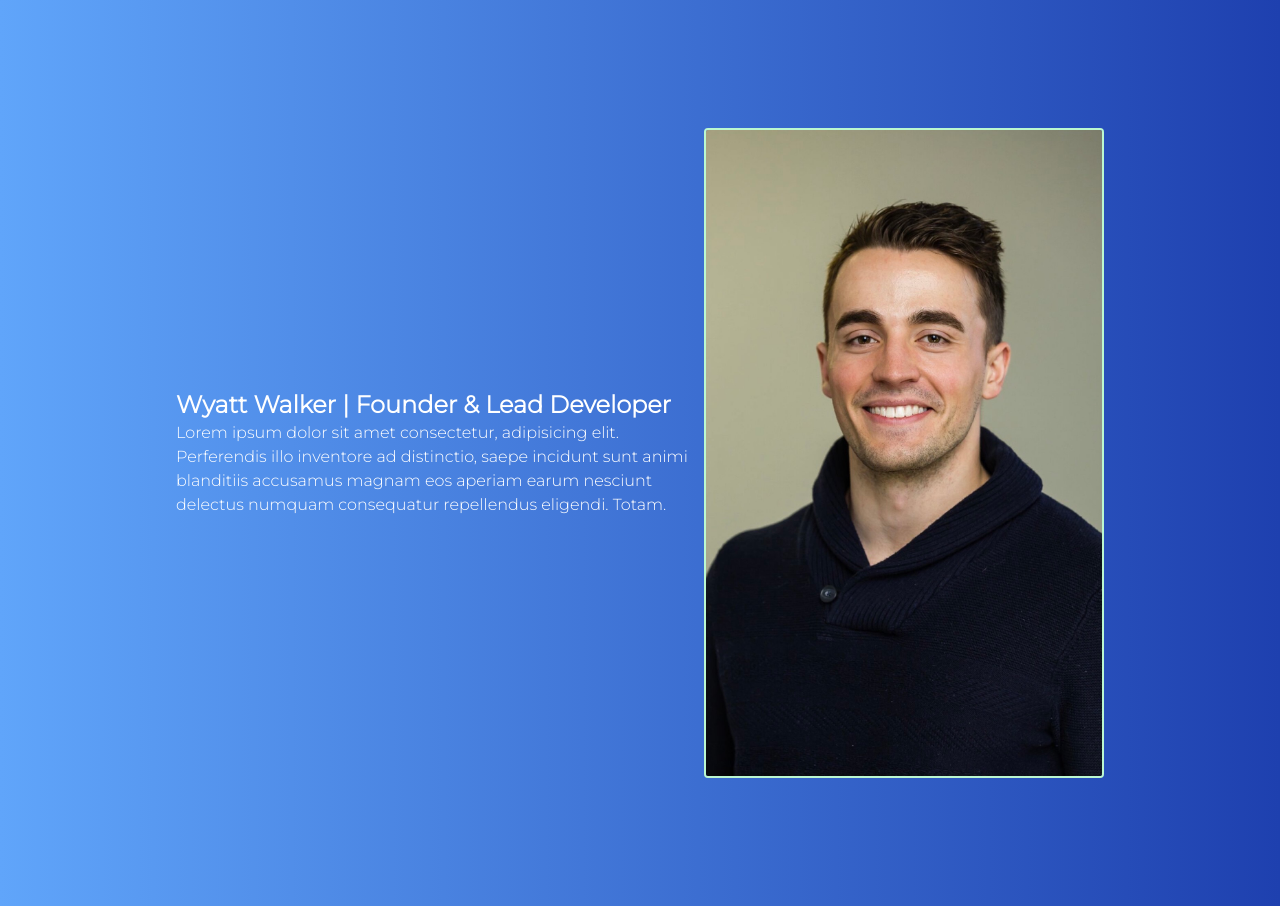
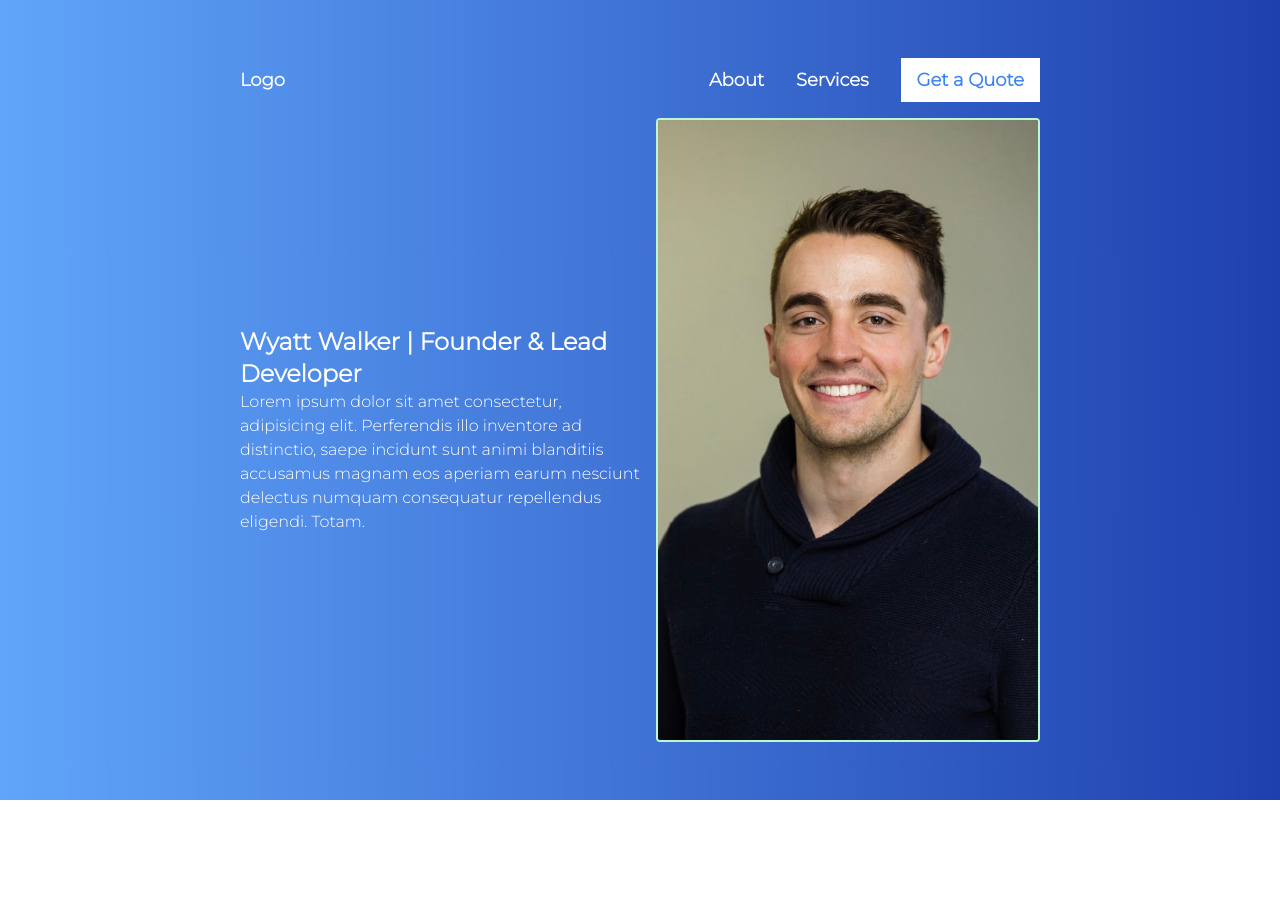
Before and after one commit to rwyattwalker/full-stack, a Next.js app: page /about in a window 1280 px wide. After the commit the page ends 800 px from the top, so only its background shows below. Built offline with nearby package versions, Linux system fonts and the light colour scheme.

Commit message:
Menu Updates

```diff
--- a/components/navbar.tsx
+++ b/components/navbar.tsx
@@ -4,10 +4,11 @@ import {GiHamburgerMenu} from "react-icons/gi"
 import {useState} from "react"
 
 type propTypes = {
-  hamburger: boolean
+  hamburger: boolean,
+  about?: boolean
 }
 
-function Navbar({hamburger}:propTypes) {
+function Navbar({hamburger, about}:propTypes) {
   const [open, setOpen] = useState(false);
   const [viewportHeight, setViewportHeight] = useState<null | number>(null);
   useEffect(()=>{
@@ -21,25 +22,29 @@ function Navbar({hamburger}:propTypes) {
     }
   }
   if(!hamburger)return(
-    <div className='w-100  font-bold text-lg text-white bg-transparent flex justify-between -mb-8'>
+    <div className='w-100  font-bold text-lg text-white bg-transparent flex justify-between z-[50000] pointer-events-auto'>
       <div className='hover:cursor-pointer hover:underline my-auto'>Logo</div>
       <div className='flex gap-8'>
-        <Link href={"/about"} className="my-auto">About</Link>
-        <button onClick={()=>{window.scrollTo({top:viewportHeight!})}} className="my-auto">Services</button>
+        <Link href={"/about"} className="my-auto cursor-pointer">About</Link>
+        {about && <Link href={"/#services"} className="my-auto cursor-pointer scroll-smooth">Services</Link>}
+        {!about && <button onClick={()=>{window.scrollTo({top:viewportHeight!, behavior:"smooth"})}} className="my-auto cursor-pointer">Services</button>}
         {/* <Link href={"#services"} className="my-auto">Portfolio</Link> */}
-        <Link href={"/"} className="bg-white text-blue-500 font-bold py-2 px-4">Get a Quote</Link>
+        {about && <Link href={"/#form"} className="bg-white text-blue-500 font-bold py-2 px-4 cursor-pointer">Get a Quote</Link>}
+        {!about && <button className="bg-white text-blue-500 font-bold py-2 px-4 cursor-pointer" onClick={()=>{window.scrollTo({top:viewportHeight! + 100, behavior:'smooth'})}}>Get a Quote</button>}
       </div>
     </div>
   )
   else return(
-    <div className='w-100  font-bold text-lg text-white bg-transparent flex justify-between -mb-8'>
+    <div className='w-100  font-bold text-lg text-white bg-transparent flex justify-between'>
       <div className='hover:cursor-pointer hover:underline my-auto'>Logo</div>
       <GiHamburgerMenu className={`text-3xl z-50 m-5 ${open && 'text-blue-500'}`} onClick={handleToggle}/>
       {open &&
         <div className='flex flex-col z-20 absolute top-0 w-full h-fit bg-white'>
-          <Link href={"/"} className=" my-auto text-blue-500 font-bold py-2 px-4">About</Link>
-          <button onClick={()=>{window.scrollTo({top:viewportHeight!})}} className="my-auto text-blue-500 font-bold py-2 px-4 w-fit">Services</button>
-          <Link href={"/"} className=" text-blue-500 font-bold py-2 px-4">Get a Quote</Link>
+          <Link href={"/about"} className=" my-auto text-blue-500 font-bold py-2 px-4">About</Link>
+          {!about && <button onClick={()=>{window.scrollTo({top:viewportHeight!, behavior:"smooth"})}} className="my-auto text-blue-500 font-bold py-2 px-4 w-fit">Services</button>}
+          {about && <Link href={"/#services"} className="my-auto text-blue-500 font-bold py-2 px-4 w-fit">Services</Link>}
+          {!about && <button onClick={()=>window.scrollTo({top:viewportHeight! + 2000, behavior:"smooth"})} className=" text-blue-500 font-bold py-2 px-4 w-fit">Get a Quote</button>}
+          {about && <Link href={"/#form"} className=" text-blue-500 font-bold py-2 px-4">Get a Quote</Link>}
         </div>
       }
     </div>
--- a/pages/about.tsx
+++ b/pages/about.tsx
@@ -1,23 +1,21 @@
 import React from 'react'
 import styled from '@emotion/styled'
 import Image from 'next/image'
+import Navbar from '../components/navbar'
 
-const Layout = styled.div`
-  padding: 8em;
+const Container = styled.div`
+  display:flex;
+  justify-content:center;
   min-height: 100vh;
-  @media (max-width: 1200px){
-   padding: 5em;
-  }
-  @media (max-width: 800px){
-    padding: 1em;
-  }
+  min-width: 100vw;
+
 `
 const Flex = styled.div`
   display: flex;
+  margin-top:1em;
   gap:1em;
   justify-content: center;
   align-items: center;
-  height:100%;
   @media (max-width: 800px){
     flex-direction: column-reverse;
   }
@@ -27,7 +25,6 @@ const ImageContainer = styled.div`
   justify-content:center;
 `
 const Col = styled.div`
-  height:100%;
   display:flex;
   flex-direction: column;
   color:white;
@@ -41,7 +38,14 @@ const Col = styled.div`
 
 function about() {
   return (
-      <Layout>
+    <Container>
+        <div className='flex flex-col w-[800px] my-auto'>
+          <div className='hidden sm:inline'>
+            <Navbar hamburger={false} about/>
+          </div>
+          <div className='sm:hidden'>
+            <Navbar hamburger={true} about/>
+          </div>
           <Flex>
             <Col>
               <h1 className='font-bold text-2xl'>Wyatt Walker | Founder & Lead Developer</h1>
@@ -62,7 +66,7 @@ function about() {
             </Col>
 
           </Flex>
-      </Layout>
+        </div> </Container>
   )
 }
 
--- a/pages/index.tsx
+++ b/pages/index.tsx
@@ -59,7 +59,7 @@ export default function Home() {
           <div className='sm:hidden'>
             <Navbar hamburger={true}/>
           </div>
-          <div className='flex flex-col-reverse  md:flex-row h-full justify-center'>
+          <div className='flex flex-col-reverse  md:flex-row h-full justify-center pointer-events-none'>
             <div className='flex gap-3 md:flex-col lg:my-auto main-title justify-center'>
               <div>WEB</div>
               <div>MADE</div>
@@ -78,9 +78,9 @@ export default function Home() {
           </div>
         </div>
       </main>
-      <section className='min-h-[50vh] h-fit bg-gradient-to-b from-transparent to-blue-800 flex flex-col'>
+      <section className='min-h-[50vh] h-fit bg-gradient-to-b from-transparent to-blue-800 flex flex-col'  id="services">
 
-        <div className=' h-fit my-auto md:mx-20 lg:mx-44 flex flex-col flex-wrap xl:flex-nowrap md:flex-row lg:gap-4 justify-center text-white' id="services">
+        <div className=' h-fit my-auto md:mx-20 lg:mx-44 flex flex-col flex-wrap xl:flex-nowrap md:flex-row lg:gap-4 justify-center text-white'>
         <div className='w-80 flex flex-col mt-16 text-center rounded-md mx-auto lg:mx-0'>
           <h1 className="font-bold text-3xl underline">Services</h1>
           <p className='text-lg'>We offer a full range of services to take your website or app from an idea to fruition. Wether you need one or all of the services we provide, if it&apos;s on the web, we&apos;ve got you covered.
@@ -96,7 +96,7 @@ export default function Home() {
       </section>
       <section className='h-fit bg-blue-800 flex justify-center'>
         <div className=' bg-blue-200 w-[80%] lg:w-[60%] h-fit my-5'>
-          <form className='flex flex-col m-12 gap-4' onSubmit={handleSubmit}>
+          <form id="#form" className='flex flex-col m-12 gap-4' onSubmit={handleSubmit}>
             {loading &&
             <div className='h-[391px] flex'>
               <div className='flex my-auto mx-auto'>
@@ -150,11 +150,12 @@ export default function Home() {
               </div>
 
             </div>
-            <button type="submit" className='py-2 px-4 bg-blue-700 lg:w-44 text-white font-bold rounded-sm'>Submit</button>
+            <button  type="submit" className='py-2 px-4 bg-blue-700 lg:w-44 text-white font-bold rounded-sm'>Submit</button>
             </>
           }
 
           </form>
+          <div id="form" className='w-full bg-transparent'></div>
         </div>
       </section>
     </div>
```
Lines whose indentation alone changed are shown as unchanged.
